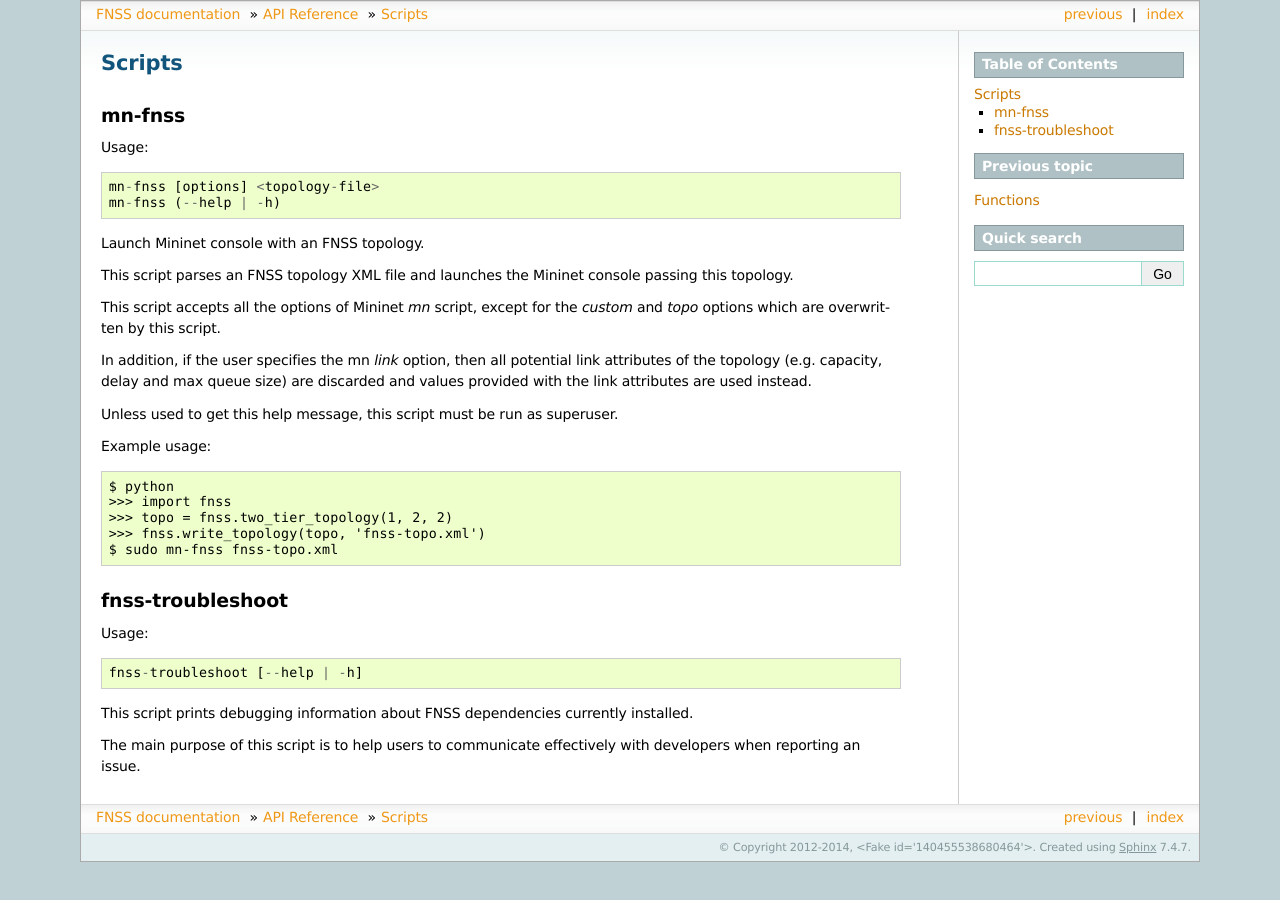
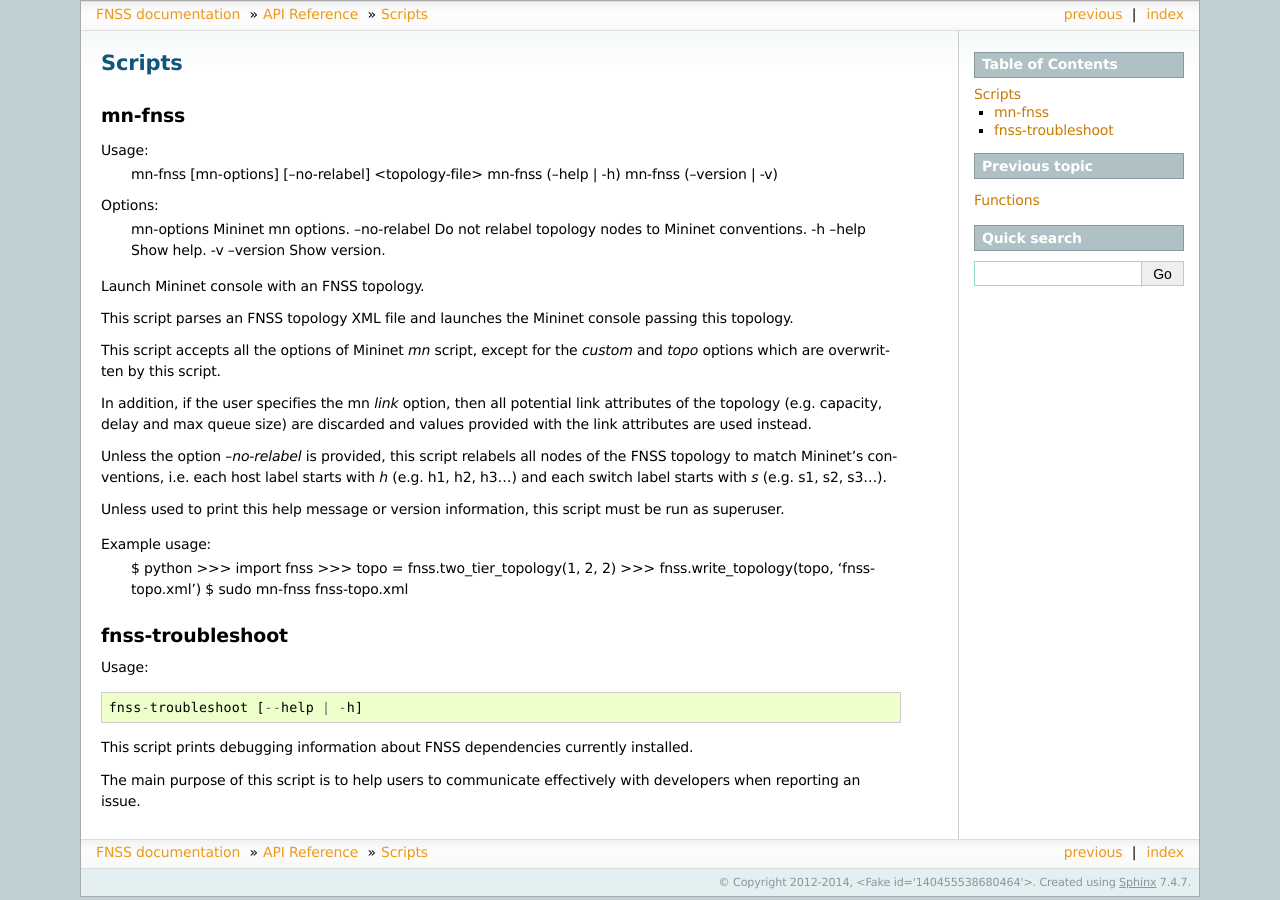
Before and after one commit to fnss/fnss, a Sphinx documentation site: the page built from core/doc/source/apidoc/fnss.scripts.rst, in a window 1280 px wide. Built offline with Sphinx 7.4.7, drawn with Linux system fonts in a browser that asks for light colours; formulas are drawn with MathJax 3; pages that are not in the unit, such as notebooks, are missing from menus; the version number could not be read and is left out.

Commit message:
Add node relabeling to Mininet adapter
Previously the Mininet adapter used to convert FNSS topologies into
Mininet ones leaving node labels unchanged (except from converting
them to string objects, e.g. 1 -> '1'). With this commit,
the to_mininet function and the mn-fnss script by default convert
node labels to match Mininet conventions: host labels are prepended
with a "h" (e.g. 1 -> "h1") and switch are prepended with a "s"
(e.g. 1 -> "s1").

It is still possible not to relabel nodes but must be explicitly
specified.

```diff
--- a/core/doc/source/apidoc/fnss.scripts.rst
+++ b/core/doc/source/apidoc/fnss.scripts.rst
@@ -4,10 +4,16 @@ Scripts
 mn-fnss
 -------
 
-Usage::
+Usage:
+    mn-fnss [mn-options] [--no-relabel] <topology-file>
+    mn-fnss (--help | -h)
+    mn-fnss (--version | -v)
 
-  mn-fnss [options] <topology-file>
-  mn-fnss (--help | -h)
+Options:
+  mn-options        Mininet mn options.
+  --no-relabel      Do not relabel topology nodes to Mininet conventions.
+  -h --help         Show help.
+  -v --version      Show version.
 
 Launch Mininet console with an FNSS topology.
 
@@ -21,15 +27,21 @@ In addition, if the user specifies the mn *link* option, then all potential
 link attributes of the topology (e.g. capacity, delay and max queue size) are
 discarded and values provided with the link attributes are used instead.
 
-Unless used to get this help message, this script must be run as superuser.
+Unless the option *--no-relabel* is provided, this script relabels all nodes of
+the FNSS topology to match Mininet's conventions, i.e. each host label starts
+with *h* (e.g. h1, h2, h3...) and each switch label starts with *s*
+(e.g. s1, s2, s3...).
 
-Example usage::
+Unless used to print this help message or version information, this script
+must be run as superuser.
 
-  $ python
-  >>> import fnss
-  >>> topo = fnss.two_tier_topology(1, 2, 2)
-  >>> fnss.write_topology(topo, 'fnss-topo.xml')
-  $ sudo mn-fnss fnss-topo.xml
+Example usage:
+    $ python
+    >>> import fnss
+    >>> topo = fnss.two_tier_topology(1, 2, 2)
+    >>> fnss.write_topology(topo, 'fnss-topo.xml')
+    $ sudo mn-fnss fnss-topo.xml
+
 
 
 fnss-troubleshoot
@@ -37,7 +49,7 @@ fnss-troubleshoot
 
 Usage::
 
-  fnss-troubleshoot [--help | -h]
+    fnss-troubleshoot [--help | -h]
 
 This script prints debugging information about FNSS dependencies currently
 installed.
```
Also changed, not shown: 3 other files.
